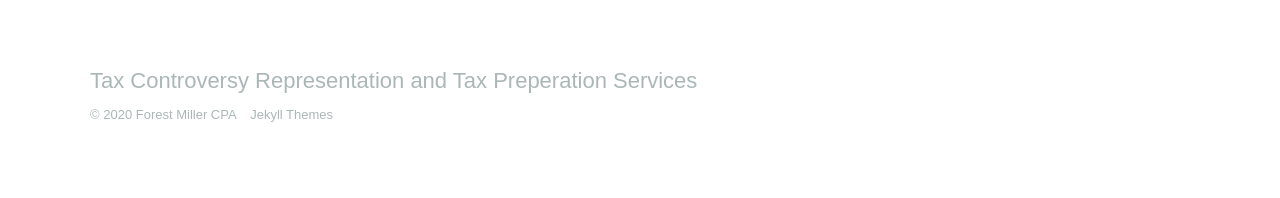
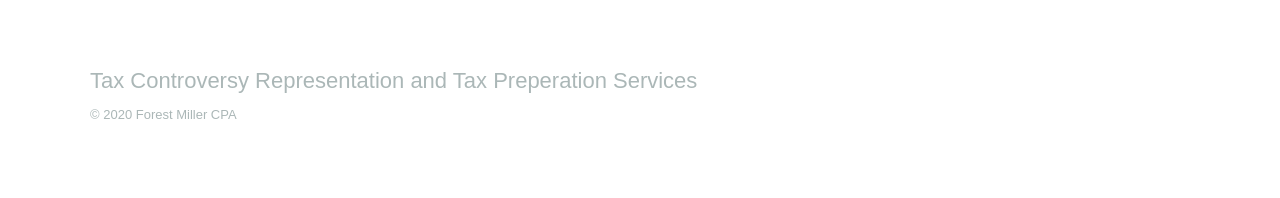
Before and after one commit to meredithmclendon/forestmillercpa, a Jekyll site: the page built from _pages/thanks.md, in a window 1280 px wide. Shown: the part 1424-1622 px from the top of the page. Built offline with Jekyll 4.4.1, drawn with Linux system fonts in a browser that asks for light colours; nearby versions of some CDN libraries; some web fonts are replaced.

Commit message:
Fix footer, Tweaks to homepage subtitle, Added action button

```diff
--- a/_includes/footer.html
+++ b/_includes/footer.html
@@ -6,7 +6,7 @@
 
 		<div class="footer__copyright">
 			<span>© {{ 'now' | date: "%Y" }} {{ site.data.settings.basic_settings.site_title }}</span>
-			<a href="https://jekyllthemes.io" target="_blank">Jekyll Themes</a>
+
 		</div>
 
 		{% include socials.html %}
--- a/index.html
+++ b/index.html
@@ -15,7 +15,9 @@
 
         <h1>Forest Miller, CPA </h1>
         <h2 style="color: white;">Experienced Tax Preperation &amp Tax Controversy Representation</h2>
-		<p>Help for Individuals and Businesses to Manage and Resolve Tax Issues Efficiently </p>
+
+        <div class="home__button" style="padding-top: 30px"><a href="https://jekyllthemes.io/theme/personal-website-jekyll-theme" class="button button--aggie" style="border-bottom: 2px solid #732F2F">Get Started</a>
+            </div>
 
 		{% include socials.html %}
 
```
